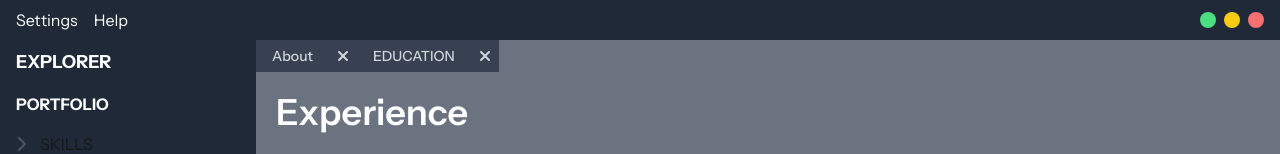
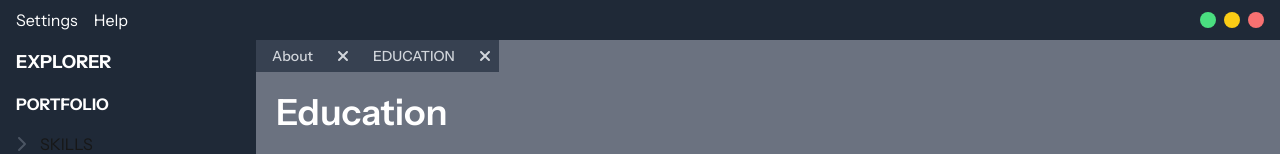
Before and after one commit to Ramith-D-Rodrigo/Portfolio, a Next.js app in the folder static-version/: page /education in a window 1280 px wide. Shown: the top 154 px of the page. Built offline with nearby package versions, Linux system fonts and the light colour scheme.

Commit message:
Update page.tsx

```diff
--- a/static-version/src/app/education/page.tsx
+++ b/static-version/src/app/education/page.tsx
@@ -25,14 +25,14 @@ const events: EventInterface[] = [
     }
 ];
 
-const ExperiencePage = () => {
+const EducationPage = () => {
     return (
         <div>
-            <PageTitle title="Experience"/>
+            <PageTitle title="Education"/>
 
             <EventGrid events={events} />
         </div>
     );
 }
 
-export default ExperiencePage;
+export default EducationPage;
```
